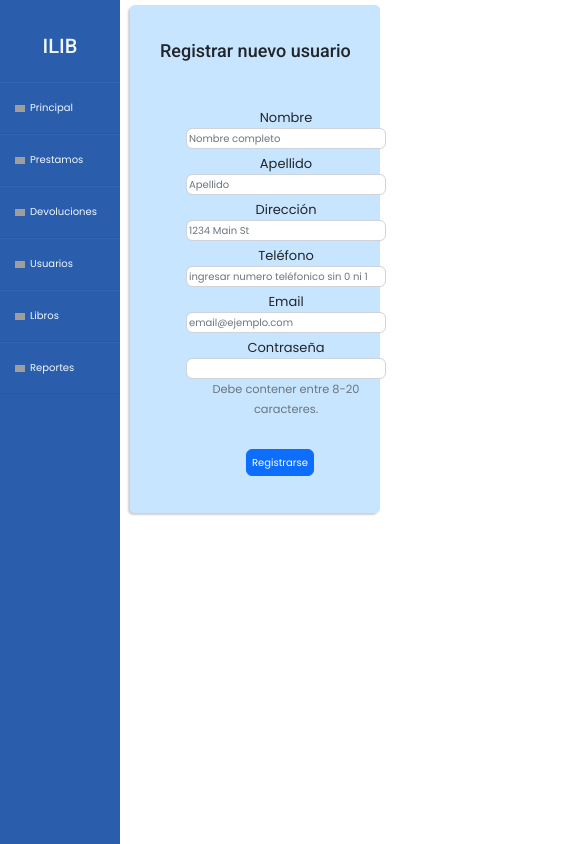
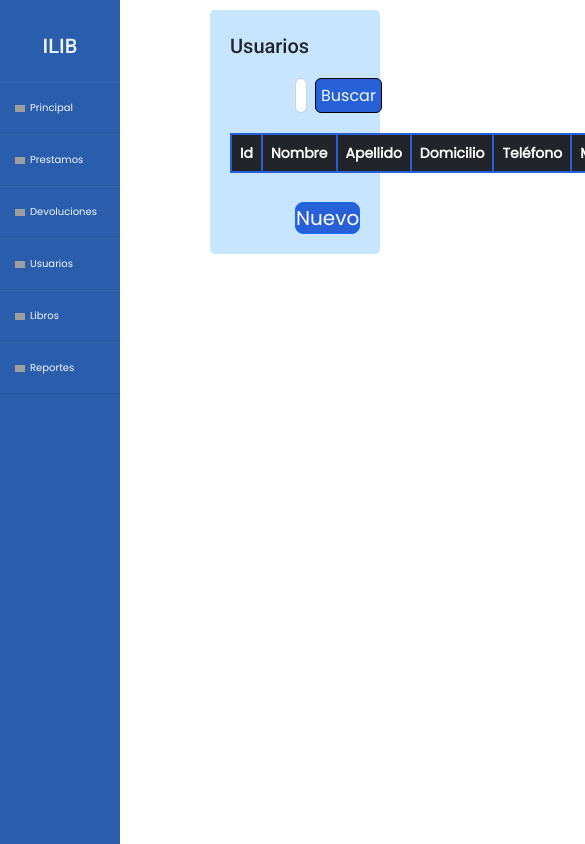
Before and after one commit to manuels12345/ProyectoBiblio, an Angular app in the folder proyectoBibliotecaAngular/: page /usuarios in a window 390 px wide. Shown: the top 844 px of the page, 585 px wide, since content can reach past the window. Built offline with nearby package versions, Linux system fonts and the light colour scheme; grey boxes are pictures that could not be loaded.

Commit message:
se realiza tabla de componente usuario,se realiza nuevo componente nuevo usuario,se realiza routing a nuevo componente

```diff
--- a/proyectoBibliotecaAngular/src/app/app-routing.module.ts
+++ b/proyectoBibliotecaAngular/src/app/app-routing.module.ts
@@ -7,6 +7,7 @@ import { PrestamosComponent } from './pages/prestamos/prestamos.component';
 import { DevolucionesComponent } from './pages/devoluciones/devoluciones.component';
 import { UsuariosComponent } from './pages/usuarios/usuarios.component';
 import { LibrosComponent } from './pages/libros/libros.component';
+import { NuevoUsuarioComponent } from './pages/nuevo-usuario/nuevo-usuario.component';
 
 const routes: Routes = [
   {path: '', pathMatch: 'full', redirectTo: 'inicio'},
@@ -14,7 +15,8 @@ const routes: Routes = [
   {path:'prestamos', component:PrestamosComponent},
   {path: 'devoluciones',component:DevolucionesComponent},
   {path:'usuarios', component:UsuariosComponent},
-  {path:'libros', component:LibrosComponent}
+  {path:'libros', component:LibrosComponent},
+  {path:'nuevousuario', component:NuevoUsuarioComponent}
 
 
 ];
--- a/proyectoBibliotecaAngular/src/app/app.module.ts
+++ b/proyectoBibliotecaAngular/src/app/app.module.ts
@@ -12,6 +12,7 @@ import { UsuariosComponent } from './pages/usuarios/usuarios.component';
 import { FormsModule, ReactiveFormsModule} from '@angular/forms';
 import { HttpClientModule } from '@angular/common/http';
 import { LibrosComponent } from './pages/libros/libros.component';
+import { NuevoUsuarioComponent } from './pages/nuevo-usuario/nuevo-usuario.component';
 
 @NgModule({
   declarations: [
@@ -22,6 +23,7 @@ import { LibrosComponent } from './pages/libros/libros.component';
     DevolucionesComponent,
     UsuariosComponent,
     LibrosComponent,
+    NuevoUsuarioComponent,
   ],
   imports: [
     BrowserModule,
--- /dev/null
+++ b/proyectoBibliotecaAngular/src/app/pages/nuevo-usuario/nuevo-usuario.component.css
@@ -0,0 +1,128 @@
+
+*{
+    padding: 0;
+    box-sizing: border-box;
+    transition: all 0.8s;
+}
+
+.formularioUsuario{
+    margin:20px 10px 0 210px;
+    background-color: #299bff42;
+    padding: 30px 20px;
+    border-radius: 5px;
+    box-shadow: -2px 2px 2px rgba(0, 0, 0, 0.188);
+}
+
+.formularioUsuario h2{
+    padding-left: 10px;
+    font-size: 25px;
+}
+
+.formularioUsuario .form-row{
+    margin-left:20%;
+    padding: 15px;
+    font-size: 18px;
+}
+.formularioUsuario .form-row .form-group{
+    text-align: center;
+    width: 700px;
+    padding-top: 10px;
+}
+
+.formularioUsuario .form-row .form-group input{
+    padding: 2px;
+}
+
+.btn{
+     margin-top: 30px;
+     margin-left:15em;
+     padding: 10px;
+
+}
+
+@media (max-width:1024px){
+
+    .formularioUsuario .form-row .form-group{
+        width: 450px;
+        padding-top: 10px;
+    }
+    .btn{
+        margin-left:10em;
+   }
+}
+@media (max-width:768px){
+    .formularioUsuario{
+        margin:10px 10px 0 180px;
+    }
+    .formularioUsuario h2{
+        font-size: 20px;
+    }
+    .formularioUsuario .form-row{
+        font-size: 15px;
+    }
+    .formularioUsuario .form-row .form-group{
+        width: 350px;
+        padding-top: 5px;
+    }
+    .formularioUsuario .form-row .form-group input{
+        font-size: 12px;
+    }
+    .btn{
+        margin-left:8em;
+        font-size: 15px;
+        padding: 5px;
+   }
+}
+
+@media (max-width:480px){
+    .formularioUsuario{
+        margin:5px 10px 0 130px;
+    }
+    .formularioUsuario h2{
+        font-size: 18px;
+    }
+    .formularioUsuario .form-row{
+        margin-left:10%;
+        font-size: 13px;
+    }
+    .formularioUsuario .form-row .form-group{
+        width: 200px;
+        padding-top: 5px;
+    }
+    .formularioUsuario .form-row .form-group input{
+        font-size: 10px;
+    }
+    .btn{
+        margin-left:6em;
+        font-size: 10px;
+        padding: 5px;
+   }
+}
+
+@media (max-width:320px){
+    .formularioUsuario{
+        margin:5px 15px 0 85px;
+    }
+    .formularioUsuario h2{
+        font-size: 15px;
+        margin-bottom: 0;
+    }
+    .formularioUsuario .form-row{
+        margin-left:0;
+        font-size: 10px;
+    }
+    .formularioUsuario .form-row .form-group{
+        width: 170px;
+        padding-top: 2px;
+    }
+    .formularioUsuario .form-row .form-group input{
+        font-size: 8px;
+    }
+    .btn{
+        margin-left:5em;
+        font-size: 10px;
+        padding: 5px;
+        margin-top:10px;
+   }
+
+}
--- /dev/null
+++ b/proyectoBibliotecaAngular/src/app/pages/nuevo-usuario/nuevo-usuario.component.html
@@ -0,0 +1,31 @@
+<form class="formularioUsuario">
+    <h2>Registrar nuevo usuario</h2>
+    <div class="form-row">
+      <div class="form-group col-md-6">
+        <label for="inputName">Nombre</label>
+        <input type="text" class="form-control" placeholder="Nombre completo">
+      </div>
+      <div class="form-group col-md-6">
+        <label for="inputlastName">Apellido</label>
+        <input type="text" class="form-control" placeholder="Apellido">
+      </div>
+      <div class="form-group col-md-6">
+        <label for="inputAddress">Dirección</label>
+        <input type="text" class="form-control" id="inputAddress" placeholder="1234 Main St">
+      </div>
+      <div class="form-group col-md-6">
+        <label for="inputtelephone">Teléfono</label>
+        <input type="number" class="form-control" id="inputtelephone" placeholder="ingresar numero teléfonico sin 0 ni 15 ">
+      </div>
+      <div class="form-group col-md-6">
+        <label for="inputEmail4">Email</label>
+        <input type="email" class="form-control" id="inputEmail4" placeholder="email@ejemplo.com">
+      </div>
+      <div class="form-group col-md-6">
+        <label for="inputPassword6">Contraseña</label>
+        <input type="password" id="inputPassword6" class="form-control" aria-describedby="passwordHelpInline">
+        <small id="passwordHelpInline" class="text-muted">Debe contener entre 8-20 caracteres.</small>
+      </div>
+      <button class="btn btn-primary" type="submit">Registrarse</button>
+    </div>
+  </form>
--- /dev/null
+++ b/proyectoBibliotecaAngular/src/app/pages/nuevo-usuario/nuevo-usuario.component.ts
@@ -0,0 +1,15 @@
+import { Component, OnInit } from '@angular/core';
+
+@Component({
+  selector: 'app-nuevo-usuario',
+  templateUrl: './nuevo-usuario.component.html',
+  styleUrls: ['./nuevo-usuario.component.css']
+})
+export class NuevoUsuarioComponent implements OnInit {
+
+  constructor() { }
+
+  ngOnInit(): void {
+  }
+
+}
--- a/proyectoBibliotecaAngular/src/app/pages/usuarios/usuarios.component.css
+++ b/proyectoBibliotecaAngular/src/app/pages/usuarios/usuarios.component.css
@@ -1,133 +1,44 @@
+
 *{
     padding: 0;
     box-sizing: border-box;
     transition: all 0.8s;
 }
 
-.formularioUsuario{
-    margin:20px 10px 0 210px;
+
+.usuarios{
+    margin: 10px 10px 0 210px;
+    display: block;
+    padding: 20px;
     background-color: #299bff42;
-    padding: 30px 20px;
     border-radius: 5px;
-    box-shadow: -2px 2px 2px rgba(0, 0, 0, 0.188);
+}
+.usuarios .containerUsuarios .barraBuscador{
+    margin-bottom: 10px;
+    padding-bottom: 10px;
+    width: 50%;
+    height: 45px;
+    display: flex;
+    float: right;
 }
 
-.formularioUsuario h2{
+.usuarios .containerUsuarios .barraBuscador input{
     padding-left: 10px;
-    font-size: 25px;
 }
 
-.formularioUsuario .form-row{
-    margin-left:20%;
-    height: 450px;
-    padding: 20px 15px;
-    font-size: 18px;
-}
-.formularioUsuario .form-row .form-group{
-    text-align: center;
-    width: 700px;
-    padding-top: 10px;
+.usuarios .containerUsuarios .barraBuscador button{
+    background-color: #2860d7;
+    color: #f0f8ff;
+    border-color: #000000;
+    padding: 5px;
 }
 
-.formularioUsuario .form-row .form-group input{
-    padding: 2px;
+.usuarios .containerUsuarios .tablaUsuario .contenedorTabla th{
+    border: 2px solid #2860d7;
 }
 
-.btn{
-     margin-top: 30px;
-     margin-left:15em;
-     padding: 10px;
-
+.usuarios .containerUsuarios .botonNuevo{
+    background-color: #2860d7;
+    margin-top: 10%;
+    margin-left: 50%;
 }
-
-@media (max-width:1024px){
-    .formularioUsuario .form-row{
-        height: 470px;
-    }
-    .formularioUsuario .form-row .form-group{
-        width: 450px;
-        padding-top: 10px;
-    }
-    .btn{
-        margin-left:10em;
-   }
-}
-@media (max-width:768px){
-    .formularioUsuario{
-        margin:10px 10px 0 180px;
-    }
-    .formularioUsuario h2{
-        font-size: 20px;
-    }
-    .formularioUsuario .form-row{
-        height: 400px;
-        font-size: 15px;
-    }
-    .formularioUsuario .form-row .form-group{
-        width: 350px;
-        padding-top: 5px;
-    }
-    .formularioUsuario .form-row .form-group input{
-        font-size: 12px;
-    }
-    .btn{
-        margin-left:8em;
-        font-size: 15px;
-        padding: 5px;
-   }
-}
-
-@media (max-width:480px){
-    .formularioUsuario{
-        margin:5px 10px 0 130px;
-    }
-    .formularioUsuario h2{
-        font-size: 18px;
-    }
-    .formularioUsuario .form-row{
-        margin-left:10%;
-        height: 400px;
-        font-size: 13px;
-    }
-    .formularioUsuario .form-row .form-group{
-        width: 200px;
-        padding-top: 5px;
-    }
-    .formularioUsuario .form-row .form-group input{
-        font-size: 10px;
-    }
-    .btn{
-        margin-left:6em;
-        font-size: 10px;
-        padding: 5px;
-   }
-}
-
-@media (max-width:320px){
-    .formularioUsuario{
-        margin:5px 15px 0 85px;
-    }
-    .formularioUsuario h2{
-        font-size: 15px;
-        margin-bottom: 0;
-    }
-    .formularioUsuario .form-row{
-        margin-left:0;
-        height: 320px;
-        font-size: 10px;
-    }
-    .formularioUsuario .form-row .form-group{
-        width: 170px;
-        padding-top: 2px;
-    }
-    .formularioUsuario .form-row .form-group input{
-        font-size: 8px;
-    }
-    .btn{
-        margin-left:5em;
-        font-size: 10px;
-        padding: 5px;
-        margin-top:10px;
-   }
-
-}
--- a/proyectoBibliotecaAngular/src/app/pages/usuarios/usuarios.component.html
+++ b/proyectoBibliotecaAngular/src/app/pages/usuarios/usuarios.component.html
@@ -1,31 +1,30 @@
-<form class="formularioUsuario">
-  <h2>Registrar nuevo usuario</h2>
-  <div class="form-row">
-    <div class="form-group col-md-6">
-      <label for="inputName">Nombre</label>
-      <input type="text" class="form-control" placeholder="Nombre completo">
-    </div>
-    <div class="form-group col-md-6">
-      <label for="inputlastName">Apellido</label>
-      <input type="text" class="form-control" placeholder="Apellido">
-    </div>
-    <div class="form-group col-md-6">
-      <label for="inputAddress">Dirección</label>
-      <input type="text" class="form-control" id="inputAddress" placeholder="1234 Main St">
-    </div>
-    <div class="form-group col-md-6">
-      <label for="inputtelephone">Teléfono</label>
-      <input type="number" class="form-control" id="inputtelephone" placeholder="ingresar numero teléfonico sin 0 ni 15 ">
-    </div>
-    <div class="form-group col-md-6">
-      <label for="inputEmail4">Email</label>
-      <input type="email" class="form-control" id="inputEmail4" placeholder="email@ejemplo.com">
-    </div>
-    <div class="form-group col-md-6">
-      <label for="inputPassword6">Contraseña</label>
-      <input type="password" id="inputPassword6" class="form-control" aria-describedby="passwordHelpInline">
-      <small id="passwordHelpInline" class="text-muted">Debe contener entre 8-20 caracteres.</small>
-    </div>
-    <button class="btn btn-primary" type="submit">Registrarse</button>
-  </div>
-</form>
+<div class="usuarios">
+<div class="containerUsuarios">
+  <h2>Usuarios</h2>
+  <form class="barraBuscador d-flex" role="search">
+    <input class="form-control me-2" type="search" placeholder="Ingrese el nombre de usuario a buscar " aria-label="Search">
+    <button class="btn btn-outline-success" type="submit">Buscar</button>
+  </form>
+
+  <table class="tablaUsuario table table-dark">
+    <thead class="contenedorTabla thead-dark">
+      <tr>
+        <th scope="col">Id</th>
+        <th scope="col">Nombre</th>
+        <th scope="col">Apellido</th>
+        <th scope="col">Domicilio</th>
+        <th scope="col">Teléfono</th>
+        <th scope="col">Mail</th>
+      </tr>
+    </thead>
+
+  </table>
+
+  <button
+    type="button"
+    class="botonNuevo btn btn-primary btn-lg action" routerLink="/nuevousuario">
+  Nuevo
+  </button>
+
+
+</div>
```
Also changed, not shown: 1 other file (tests, documents, lock files or other folders).
